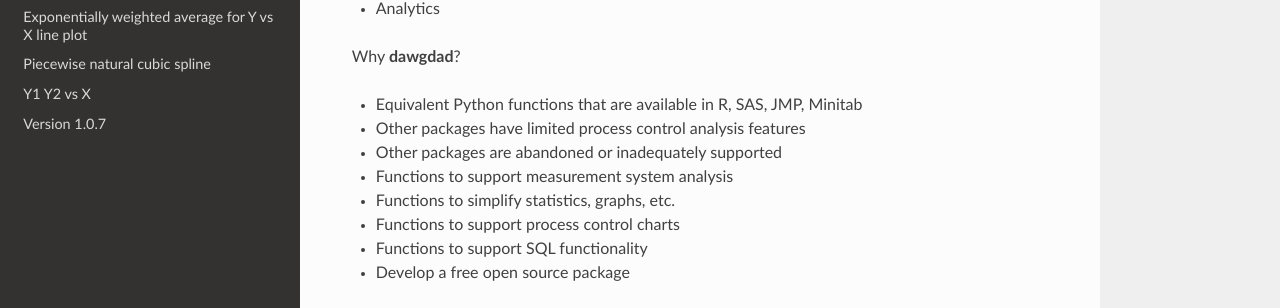
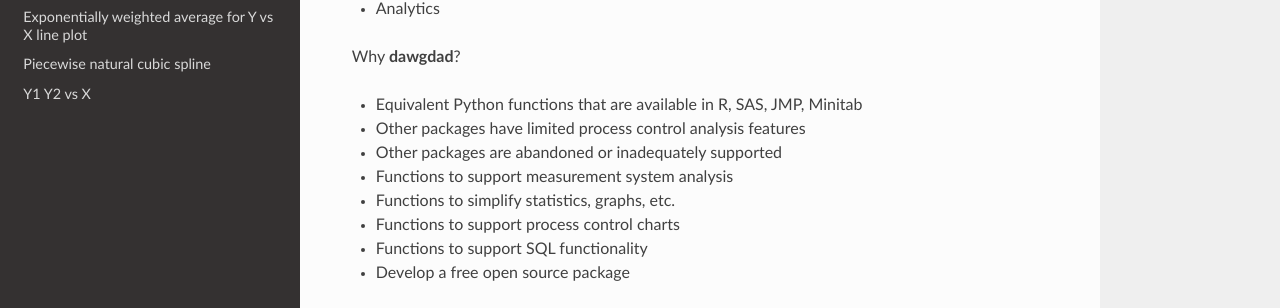
Before and after one commit to gillespilon/dawgdad, a Sphinx documentation site: the page built from docs/source/index.rst, in a window 1280 px wide. Shown: the part 475-783 px from the top of the page. Built offline with Sphinx 7.4.7 and the Read the Docs theme 3.1.0, drawn with Linux system fonts in a browser that asks for light colours.

```diff
--- a/docs/source/index.rst
+++ b/docs/source/index.rst
@@ -54,12 +54,6 @@ Why **dawgdad**?
    piecewise_natural_cubic_spline.rst
    y1_y2_x_line_charts_separate_y_axes.rst
 
-.. toctree::
-   :maxdepth: 2
-   :hidden:
-
-   release_notes/version_107
-
 Indices and tables
 ==================
 
```
